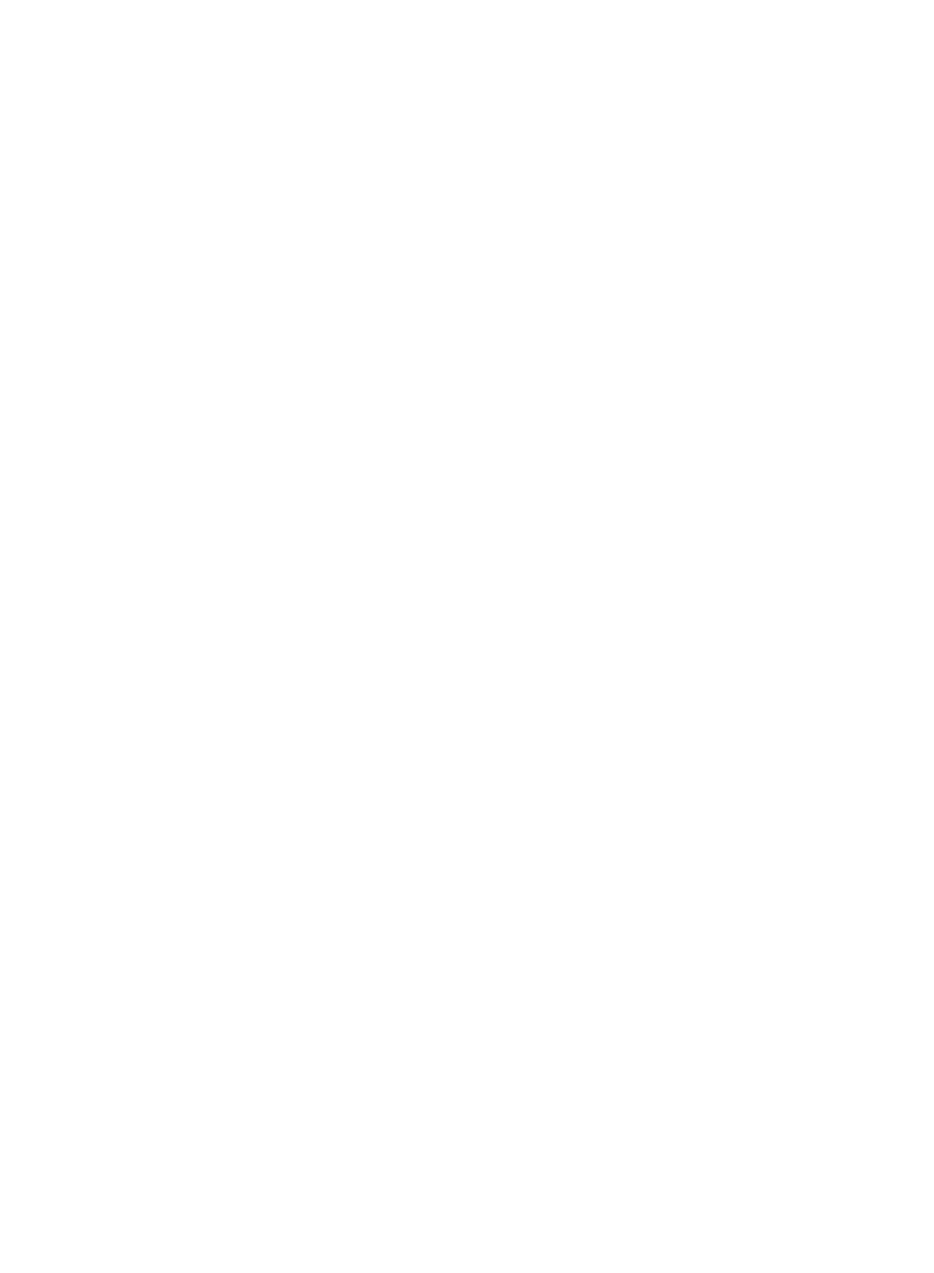
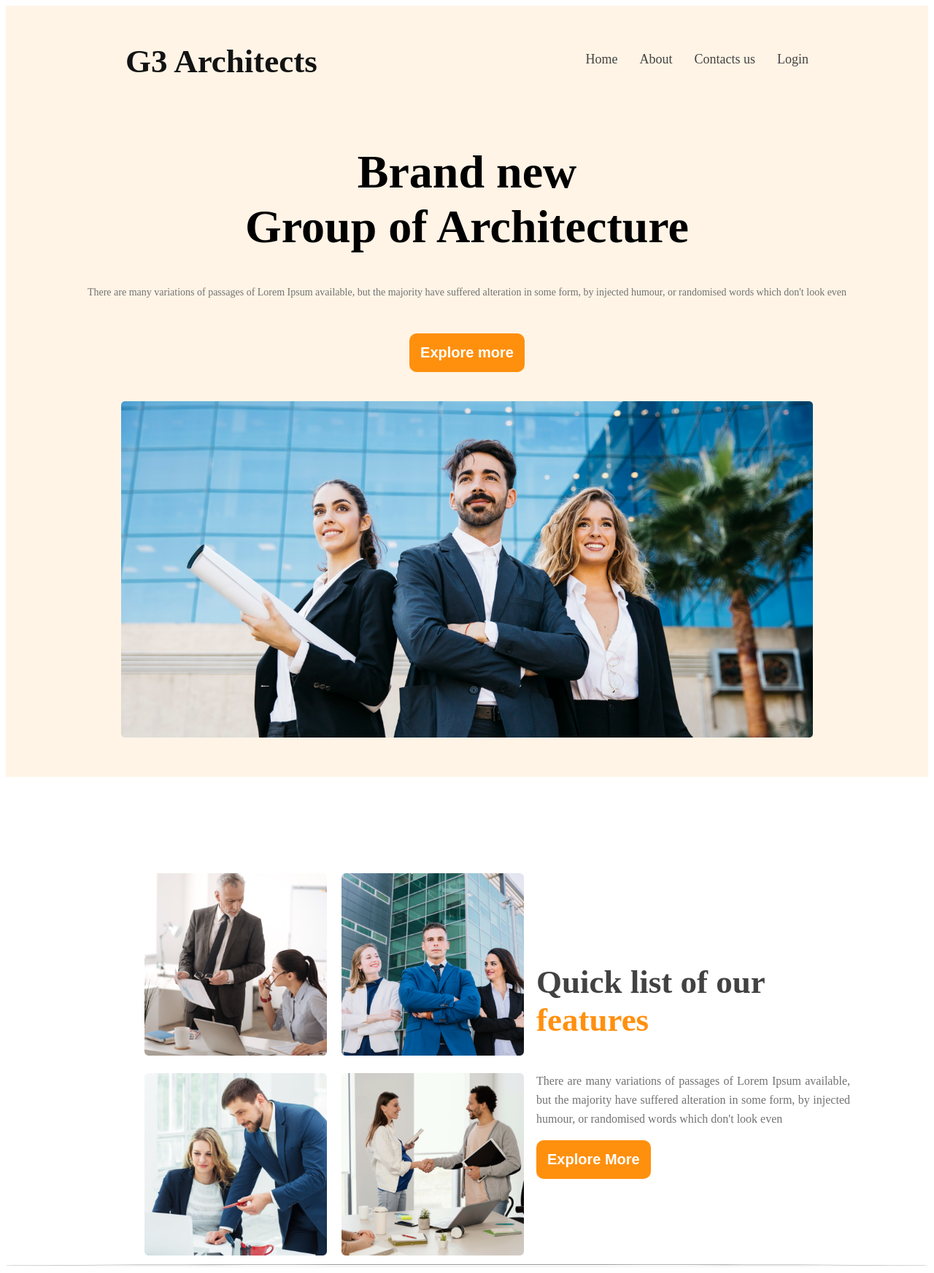
Before and after one commit to TIE69/Second-Assignment, a plain HTML site: page Index.html in a window 1280 px wide. Shown: the whole page at 73% size. Before the commit the page ends 800 px from the top, so only its background shows below. Drawn offline with Linux system fonts and the light colour scheme.

Commit message:
getting ready

```diff
--- a/Index.html
+++ b/Index.html
@@ -1,12 +1,76 @@
 <!DOCTYPE html>
 <html lang="en">
-<head>
-    <meta charset="UTF-8">
-    <meta http-equiv="X-UA-Compatible" content="IE=edge">
-    <meta name="viewport" content="width=device-width, initial-scale=1.0">
+  <head>
+    <meta charset="UTF-8" />
+    <meta http-equiv="X-UA-Compatible" content="IE=edge" />
+    <meta name="viewport" content="width=device-width, initial-scale=1.0" />
     <title>Second-Assignment</title>
-</head>
-<body>
 
-</body>
+    <link rel="preconnect" href="https://fonts.googleapis.com" />
+    <link rel="preconnect" href="https://fonts.gstatic.com" crossorigin />
+    <link
+      href="https://fonts.googleapis.com/css2?family=Work+Sans&display=swap"
+      rel="stylesheet"
+    />
+
+    <!-- Google-fonts -->
+    <link rel="stylesheet" href="style.css" />
+  </head>
+  <body>
+    <div class="background-color">
+      <header class="container">
+        <div class="nav-head">
+          <h3 class="nav-heading">G3 Architects</h3>
+        </div>
+
+        <div class="nav">
+          <ul class="nav-area">
+            <li>Home</li>
+            <li>About</li>
+            <li>Contacts us</li>
+            <li>Login</li>
+          </ul>
+        </div>
+      </header>
+
+      <main>
+        <div class="main-head">
+          <h1 class="main-heading">Brand new</h1>
+          <h1 class="main-heading-two">Group of Architecture</h1>
+          <p class="main-para">
+            There are many variations of passages of Lorem Ipsum available, but
+            the majority have suffered alteration in some form, by injected
+            humour, or randomised words which don't look even
+          </p>
+        </div>
+        <div class="button">
+          <button class="button-style">Explore more</button>
+        </div>
+        <div class="main-image">
+          <img class="images" src="images/banner.png" alt="" />
+        </div>
+       </div>
+        <section class="second-page">
+
+            <div class="grid-images">
+                <div><img src="images/team1.png" alt=""></div>
+                <div><img src="images/team2.png" alt=""></div>
+                <div><img src="images/team3.png" alt=""></div>
+                <div><img src="images/team4.png" alt=""></div>
+
+            </div>
+
+            <div class="page-title">
+                <h3 class="title-heading">Quick list of our</h3>
+                <h3 class="title-heading-2">features</h3>
+                <p class="title-para">There are many variations of passages of Lorem Ipsum available, but the majority have suffered alteration in some form, by injected humour, or randomised words which don't look even</p>
+                <button class="second-button">Explore More</button>
+            </div>
+
+
+        </section>
+        <hr class="line">
+      </main>
+
+  </body>
 </html>
--- a/style.css
+++ b/style.css
@@ -0,0 +1,175 @@
+
+/* -----Header and
+--------Nav------ */
+
+.background-color{
+    background: rgba(255, 144, 14, 0.1);
+}
+
+.container{
+    display: flex;
+    justify-content:space-around;
+}
+
+.nav-heading{
+    margin-top: 50px;
+    font-weight: 700;
+    font-size: 45px;
+
+    color: #131313;
+
+}
+.nav-area{
+    display: flex;
+    gap: 30px;
+    font-size: 18px;
+    color: #424242;
+
+    margin-top:63px
+
+
+
+}
+
+.nav-area li{
+    list-style: none;
+}
+
+
+
+/* Main section */
+
+.main-head{
+    text-align: center;
+    margin-top: 0%;
+}
+
+.main-heading{
+    font-size: 64px;
+    line-height: 75px;
+    font-weight: 700 ;
+
+    margin-bottom: 0;
+}
+.main-heading-two{
+    font-size: 64px;
+    line-height: 75px;
+    font-weight: 700 ;
+
+    margin-top:0;
+}
+
+.main-para{
+height: 52px;
+font-weight:400;
+font-size: 14px;
+line-height: 20px;
+color: #727272;
+}
+
+/* Button */
+
+.button{
+    text-align: center;
+
+}
+
+.button-style{
+    font-size: 20px;
+    font-weight: 600;
+    padding: 15px;
+    color: white;
+    background-color:#FF900E;
+    border-radius: 10px;
+    border: #FF900E;
+    margin-bottom: 40px;
+}
+
+
+
+/* images */
+
+.main-image img{
+   width: 75%;
+   align-content: center;
+   margin-left: 12.5%;
+
+   padding-bottom: 50px;
+
+}
+
+
+/* second-pages */
+
+
+.second-page{
+    display: grid;
+    grid-template-columns: repeat(2,1fr);
+}
+.grid-images{
+
+    width: 300px;
+    display: grid;
+    grid-template-columns: repeat(2,1fr);
+    gap: 20px;
+    margin-top: 132px ;
+    margin-left: 30%;
+
+}
+
+.grid-images div img{
+
+    height: 250px;
+    width: 250px;
+
+}
+
+
+.page-title{
+    margin-top: 210px;
+    margin-left: 95px;
+}
+
+
+.title-heading{
+    font-size: 45px;
+    color: #424242;
+    margin-bottom: 0;
+    font-weight: 700;
+}
+
+.title-heading-2{
+    font-size: 45px;
+    color: #FF900E;
+    margin-top: 0;
+    font-weight: 700;
+}
+
+.title-para{
+    color: #727272;
+    font-size: 14;
+    line-height: 26px;
+    text-align: justify;
+    width: 430px;
+
+}
+
+
+.second-button{
+    background-color: #FF900E;
+    font-size: 20px;
+    font-weight: 800;
+    text-align: center;
+    color: white;
+    border: #FF900E;
+    padding: 15px;
+    border-radius: 10px;
+}
+
+.line{
+    padding: 1px;
+    border-radius: 50%;
+    box-shadow: #424242;
+}
+
+/* page-eng */
```
Also changed, not shown: images/architect.png (added), images/banner.png (added), images/icons/customers.png (added), images/icons/email.png (added), images/icons/projects.png (added), images/icons/ribon.png (added), images/sponsors/amazon.png (added), images/sponsors/figma.png (added), images/sponsors/google.png (added), images/sponsors/spotify.png (added), images/sponsors/telerama.png (added), images/team1.png (added), images/team2.png (added), images/team3.png (added), 1 more files.
